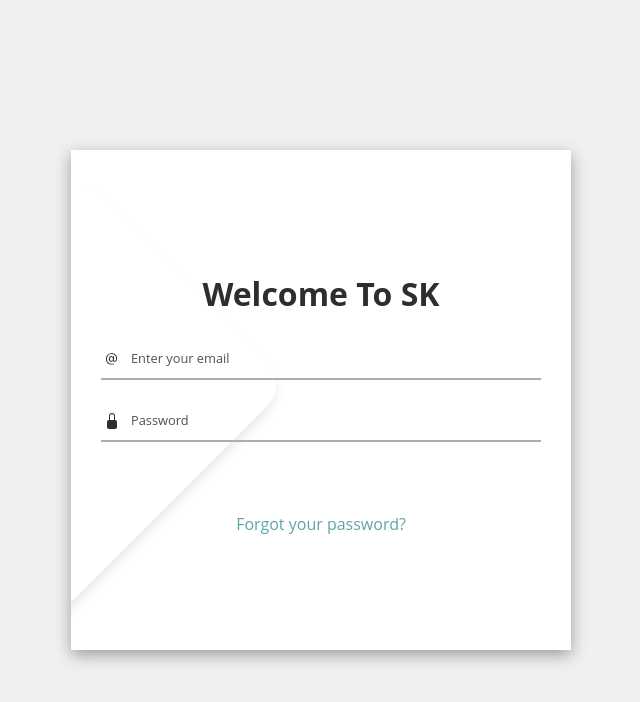
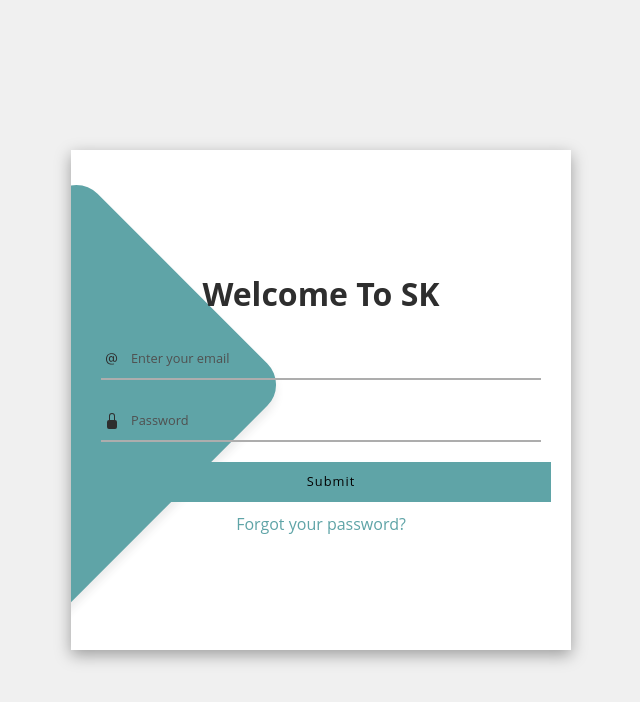
Before and after one commit to thevaibhavrr/SK_admin, a React (Create React App) app: page / in a window 1280 px wide. Shown: the top 702 px of the page, without its empty margins (319-959 px from the left). Built offline with nearby package versions, Linux system fonts and the light colour scheme.

Commit message:
update login page color

```diff
--- a/src/index.css
+++ b/src/index.css
@@ -32,6 +32,7 @@
   /* --main-white-color: white; */
   /* --main-white-color: #EEEEEE; */
    /* Colors */
+   --gay-bg-color: #5fa4a7;
    --primary-color: #2c3e50;
    --secondary-color: #2ecc71;
    --accent-color: #e74c3c;
--- a/src/style/login.css
+++ b/src/style/login.css
@@ -189,9 +189,9 @@
     width: 100%;
     border: none;
     /* background-color: rgb(162, 104, 255); */
-    background-color: var(--gay-bg-color);
+    background-color: #5fa4a7;
     height: 40px;
-    color: white;
+    color: rgb(3, 2, 2);
     font-size: .8em;
     font-weight: 500;
     letter-spacing: 1px;
```
